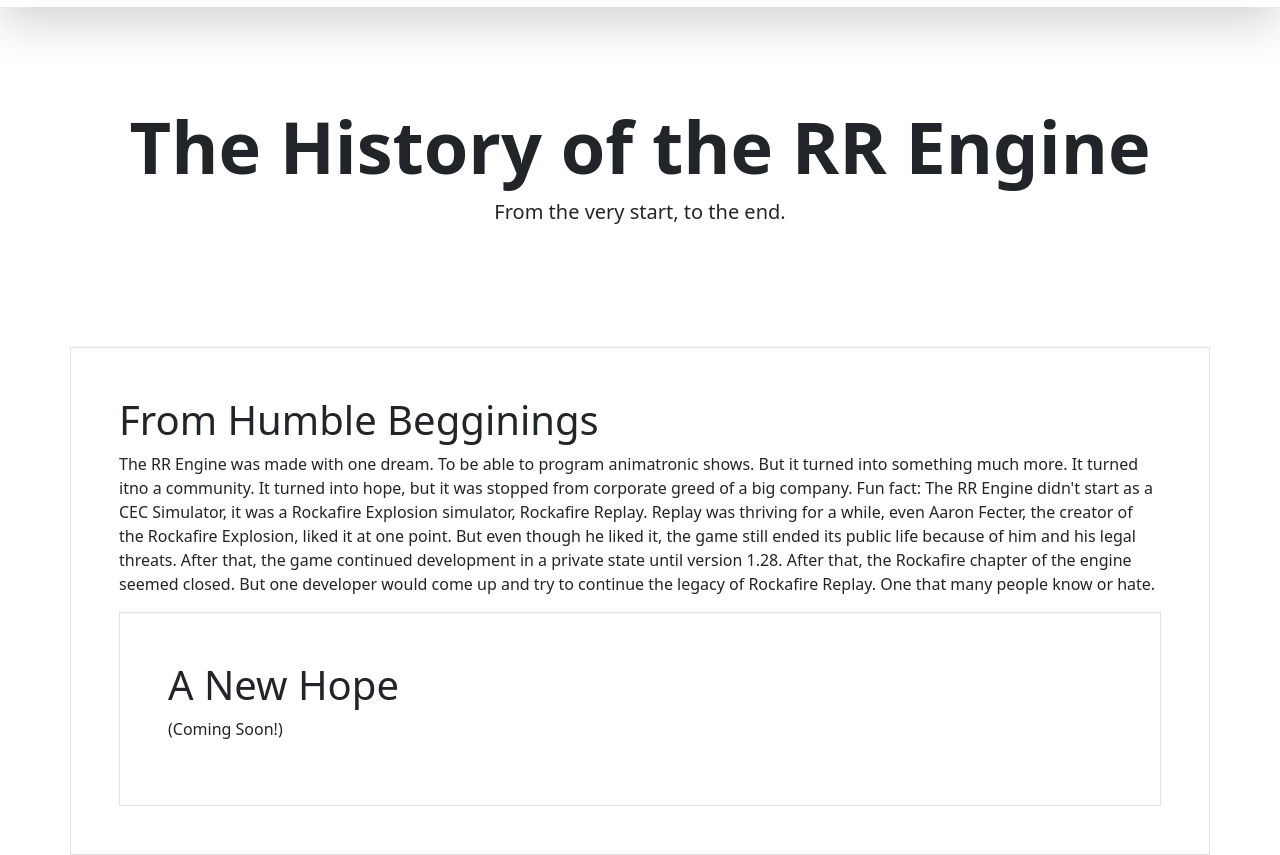
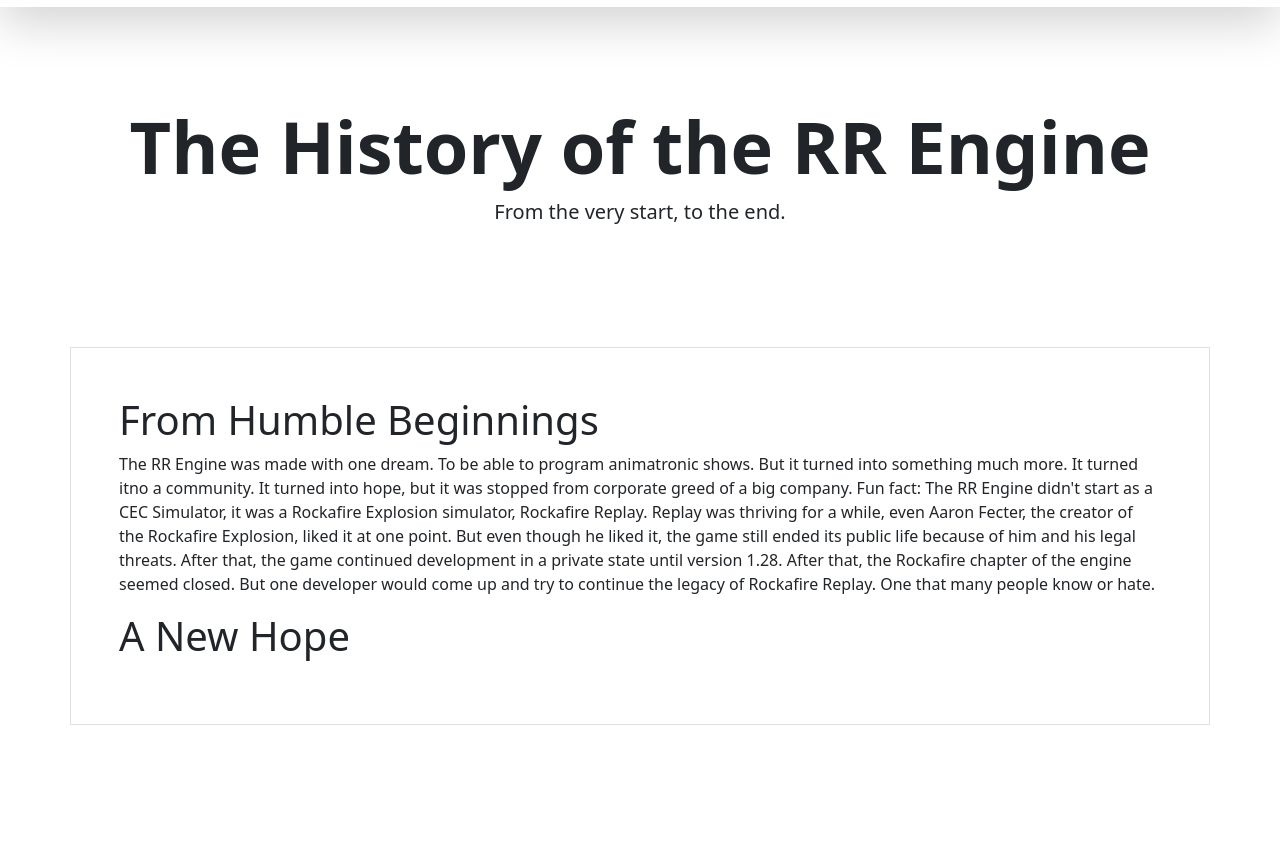
Before and after one commit to realrandombeans/showtapeselection.github.io, a website: page pages/rtrhistory.html in a window 1280 px wide. Shown: the part 93-948 px from the top of the page. After the commit the page ends 818 px from the top, so only its background shows below. Drawn offline with nearby package versions, Linux system fonts and the light colour scheme; files that its build step writes are made by us from their sources.

Commit message:
Update rtrhistory.html

```diff
--- a/pages/rtrhistory.html
+++ b/pages/rtrhistory.html
@@ -38,7 +38,7 @@
 
 
     <div class="container p-5 my-0 border">
-        <h1>From Humble Begginings</h1>
+        <h1>From Humble Beginnings</h1>
         <p> The RR Engine was made with one dream. To be able to program animatronic shows.
          But it turned into something much more. It turned itno a community. It turned
          into hope, but it was stopped from corporate greed of a big company. Fun fact: The
@@ -50,10 +50,9 @@
          Rockafire chapter of the engine seemed closed. But one developer would come up and
          try to continue the legacy of Rockafire Replay. One that many people know or hate. <p>
 
-    <div class="container p-5 my-0 border">
         <h1>A New Hope</h1>
         <p>
-        (Coming Soon!)
+
         <p>
 
 </body>
```
